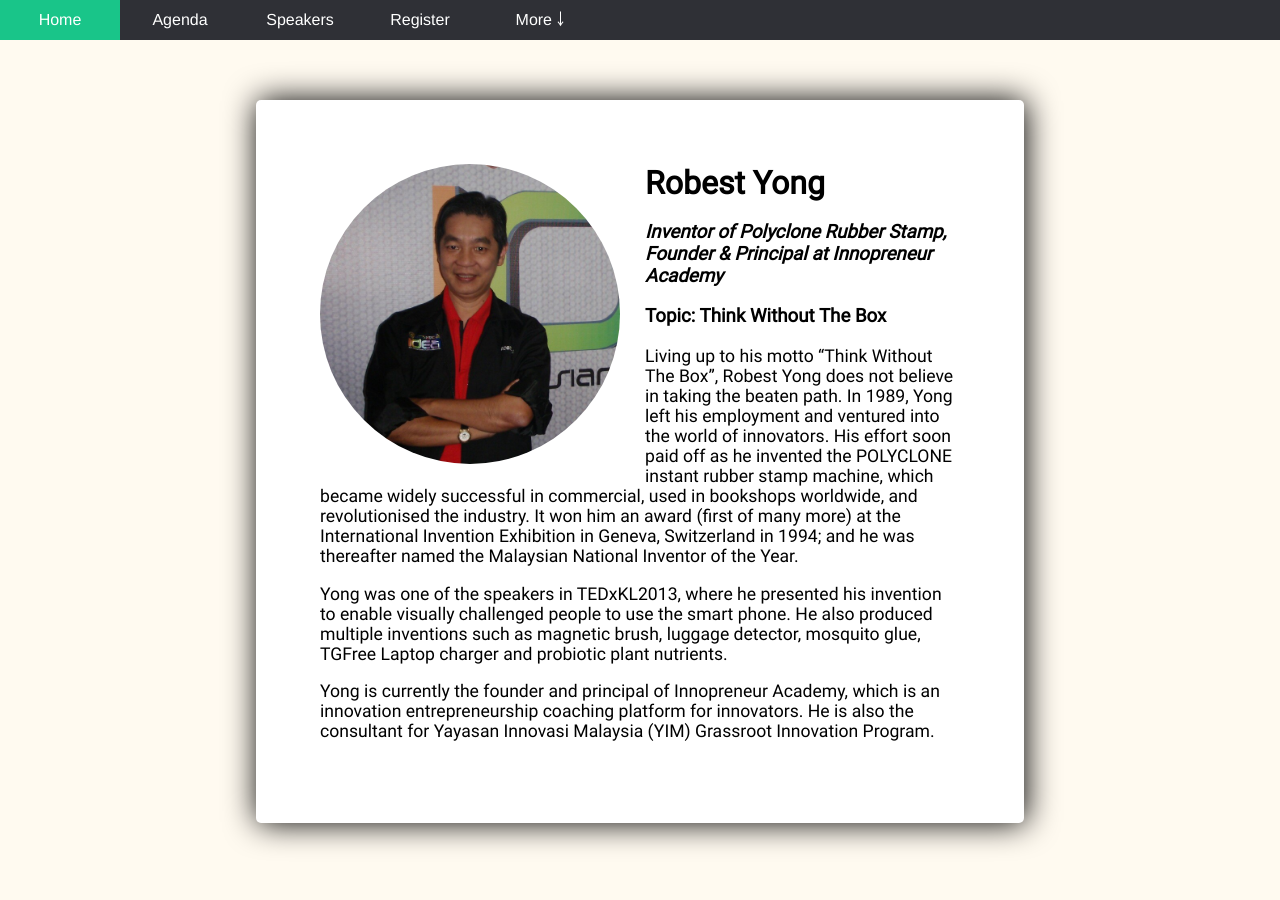
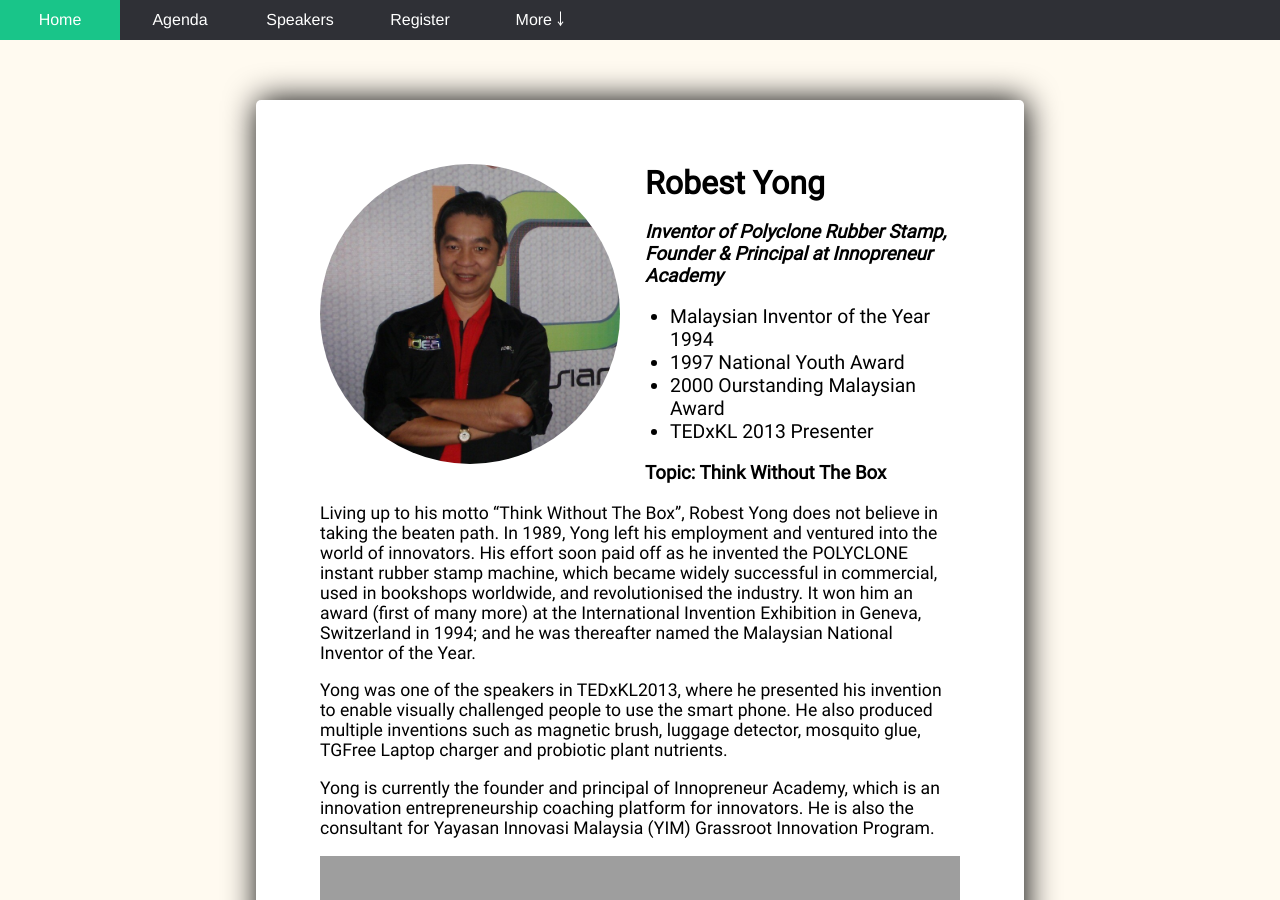
Before and after one commit to msiastc/msiastc.github.io, a Jekyll site: the page built from _speakers-more/robest-yong.html, in a window 1280 px wide and 900 px high. Built offline with Jekyll 4.4.1, drawn with Linux system fonts in a browser that asks for light colours; some of the changed text lies outside the part shown; grey boxes are pictures that could not be loaded.

Commit message:
updated website, modify SEO

```diff
--- a/_config.yml
+++ b/_config.yml
@@ -8,7 +8,7 @@
 # Site settings
 title: Malaysian Students' Technology Conference - MSTC
 description: > # this means to ignore newlines until "baseurl:"
-  The Malaysian Students’ Technology Conference (MSTC) is the first initiative spearheaded
+  #MSTC2016 | The Malaysian Students’ Technology Conference (MSTC) is the first initiative spearheaded
   by Malaysian students studying in the UK that serves as a platform for topics that are
   relevant to STEM (Science, Technology, Engineering and Mathematics) students.
 baseurl: "" # the subpath of your site, e.g. /blog
--- a/_includes/head.html
+++ b/_includes/head.html
@@ -25,7 +25,6 @@
 
     ga('create', 'UA-80562835-1', 'auto');
     ga('send', 'pageview');
-
   </script>
   <!--Google Analytics SCRIPT END-->
 
--- a/_includes/header.html
+++ b/_includes/header.html
@@ -9,12 +9,12 @@
 		<li>
 			<a>More ￬</a>
 			<ul class="hidden">
+				<li><a href="/contacts">Contact Us</a></li>
 				<li><a href="/events">Events</a></li>
 				<li><a href="/faqs">FAQs</a></li>
+				<li><a href="/sponsors">Sponsors</a></li>
 				<li><a href="/team">Team</a></li>
-				<li><a href="/sponsors">Sponsors</a></li>
 				<li><a href="/venue">Venue</a></li>
-				<li><a href="/contacts">Contact Us</a></li>
 			</ul>
 		</li>
 	</ul>
--- a/_sass/_more.scss
+++ b/_sass/_more.scss
@@ -9,6 +9,7 @@
   box-shadow: 0.1em 0 2em black;
 }
 
+// Venue page title padding
 .venue-top {
   padding-top: 50px;
 }
@@ -41,6 +42,23 @@
   }
 }
 
+.video {
+  position:relative;
+  padding-bottom: 56.25%;
+  height:0;
+  overflow:hidden;
+  align: middle;
+}
+.video iframe, .video object, .video embed {
+  position: absolute;
+  margin: auto;
+  top: 50%;
+  left: 50%;
+  transform: translate(-50%, -50%);
+  width: 100%;
+  height: 100%;
+}
+
 @media screen and (max-width : 1200px){
   .event {
       margin: 100px 15vw 60px 15vw;
--- a/_sass/_speakers.scss
+++ b/_sass/_speakers.scss
@@ -10,6 +10,12 @@
         }
         a {
             color: DodgerBlue;
+        }
+        ul {
+            padding-left: 350px;
+        }
+        ul, li, ol {
+            font-size: 110%;
         }
     }
 }
@@ -25,6 +31,9 @@
                 margin: auto;
                 float: none;
             }
+            ul {
+                padding-left: 20px;
+            }
         }
         .title {
             text-align: center;
--- a/_speakers-more/robest-yong.html
+++ b/_speakers-more/robest-yong.html
@@ -14,6 +14,12 @@
             <img src="/img/robest-yong.jpg" alt="Robest Yong">
             <h1>{{ page.title }}</h1>
             <h3><i>Inventor of Polyclone Rubber Stamp, Founder & Principal at Innopreneur Academy</i></h3>
+            <ul>
+                <li>Malaysian Inventor of the Year 1994</li>
+                <li>1997 National Youth Award</li>
+                <li>2000 Ourstanding Malaysian Award</li>
+                <li>TEDxKL 2013 Presenter</li>
+            </ul>
             <h3>Topic: Think Without The Box</h3>
             <p>
                 Living up to his motto “Think Without The Box”, Robest Yong does not believe in taking the beaten path.
@@ -35,5 +41,10 @@
                 coaching platform for innovators. He is also the consultant for Yayasan Innovasi Malaysia (YIM) Grassroot
                 Innovation Program.
             </p>
+
+            <div class="video">
+                <iframe width="560" height="315" src="https://www.youtube.com/embed/LLfkHGe3qSs" frameborder="0" allowfullscreen></iframe>
+            </div>
+            <figcaption>Figure 1 - Smartphone for the blind by Robest Yong at TEDxKL 2013</figcaption>
         </div>
     </div>
```
